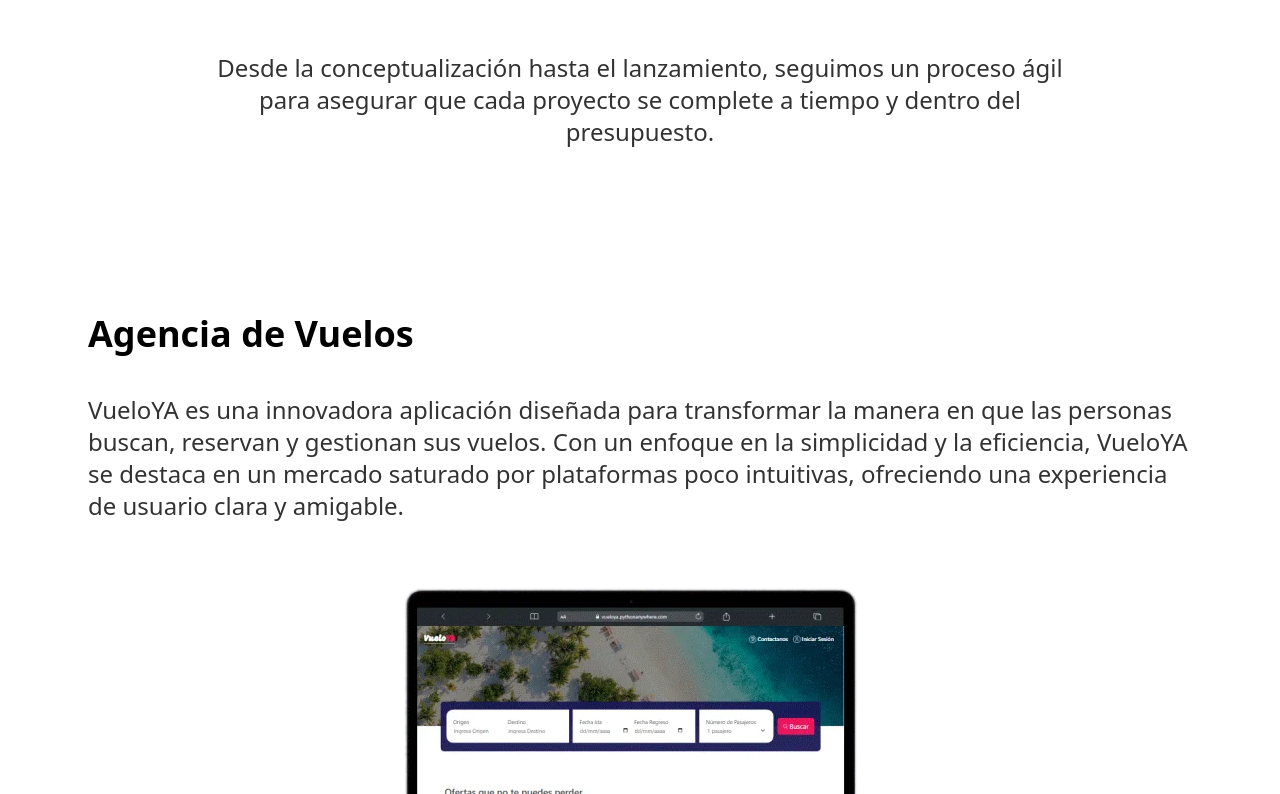
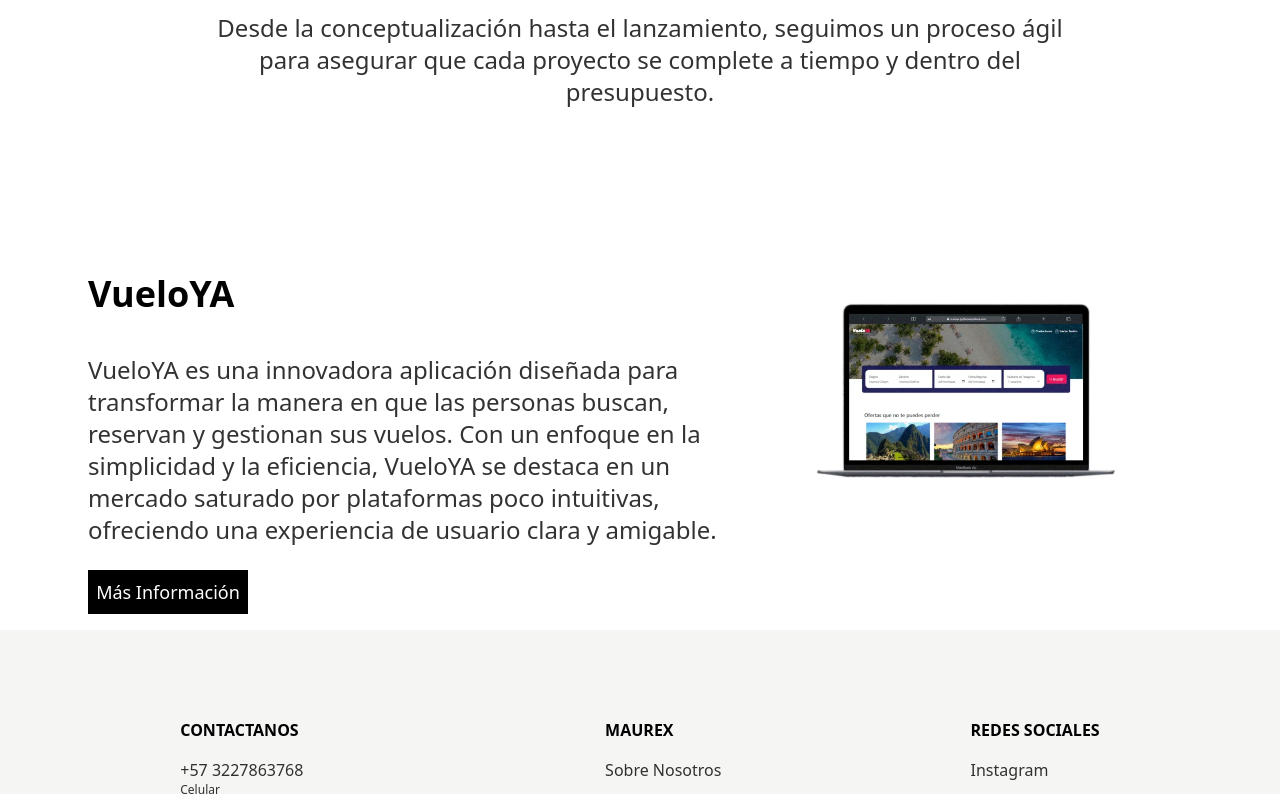
Before and after one commit to Soy-Mauricio/Maurex, a React (Vite) app: page /web-development in a window 1280 px wide. Shown: the part 4186-4980 px from the top of the page. Built offline with nearby package versions, Linux system fonts and the light colour scheme.

Commit message:
Creación de vista Web 1.4

```diff
--- a/src/pages/Web.tsx
+++ b/src/pages/Web.tsx
@@ -1,4 +1,5 @@
 import React from 'react'
+import { Link } from 'react-router-dom';
 import MainLayout from '../layouts/MainLayout';
 import ServicesWeb from '../components/webSections/ServicesWeb';
 import Reviews from '../components/ourWorkSections/Reviews';
@@ -141,7 +142,7 @@
         </section>
 
         <section className="auto">
-            <div className="h-[auto] p-4 max-w-[1200px] w-full mx-auto mt-20">
+            <div className="h-[auto] p-4 max-w-[1200px] w-full mx-auto mt-10">
                 <div className="sm:mx-8 flex flex-col justify-center">
                     <div className="flex justify-center">
                         <div className="w-[80%] flex flex-col">
@@ -154,16 +155,25 @@
                         </div>
                     </div>
 
-                    <div className="flex flex-col">
-                        <div className="mt-[150px]">
-                            <h3 className="text-4xl font-semibold">Agencia de Vuelos</h3>
-                        </div>
-                        <div className="mt-10">
-                            <p className="text-2xl opacity-80">VueloYA es una innovadora aplicación diseñada para transformar la manera en que las personas buscan, reservan y gestionan sus vuelos. Con un enfoque en la simplicidad y la eficiencia, VueloYA se destaca en un mercado saturado por plataformas poco intuitivas, ofreciendo una experiencia de usuario clara y amigable.</p>
+                    <div className="flex justify-center items-center">
+                        <div className="flex flex-col w-[60%]">
+                            <div className="mt-[150px]">
+                                <h3 className="text-4xl font-semibold ">VueloYA</h3>
+                            </div>
+
+                            <div className="mt-10">
+                                <p className="text-2xl opacity-80">VueloYA es una innovadora aplicación diseñada para transformar la manera en que las personas buscan, reservan y gestionan sus vuelos. Con un enfoque en la simplicidad y la eficiencia, VueloYA se destaca en un mercado saturado por plataformas poco intuitivas, ofreciendo una experiencia de usuario clara y amigable.</p>
+                            </div>
+
+                            <button className="mt-6 bg-black text-white w-[160px]">
+                                <Link to='/view-more'
+                                className="text-lg flex justify-center p-2"> Más Información
+                                </Link>
+                            </button>
                         </div>
 
-                        <div className="flex justify-center mt-10">
-                            <img src="/public/assets/Img/WebVueloYA.webp" alt="" />
+                        <div className="flex justify-center mt-10 w-[40%]">
+                            <img className="h-[200px]" src="/public/assets/Img/WebVueloYA.webp" alt="" />
                         </div>
                     </div>
 
```
